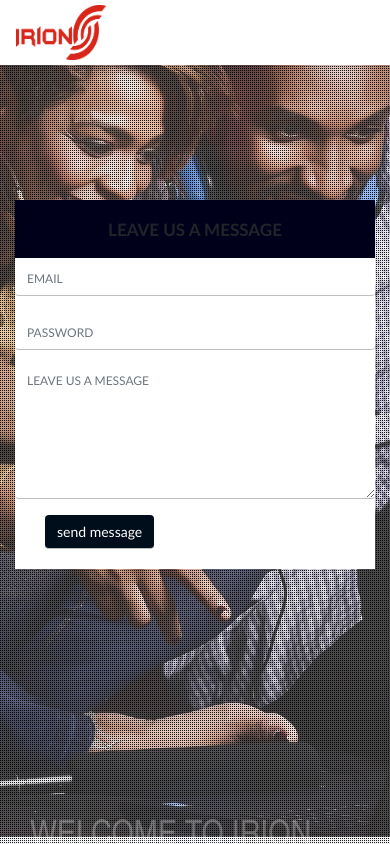
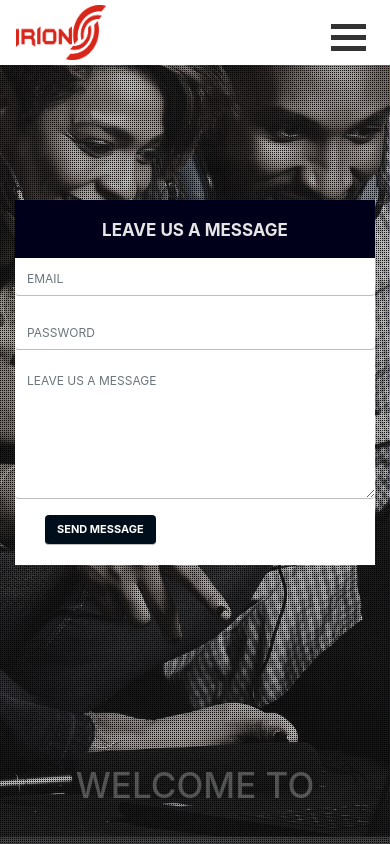
Before and after one commit to Danny-awesome/irion_replica, a PHP site: page /irion/index.php in a window 390 px wide. Run offline with PHP 8.4, Linux system fonts and the light colour scheme.

Commit message:
updated navbar toggle invisibility
nav bar toggle icon is now visible on small screen

```diff
--- a/css/style.css
+++ b/css/style.css
@@ -1,6 +1,7 @@
 
 *{
-    font-family:"Trebuchet MS", Helvetica, sans-serif;
+	margin: 0;
+	padding: 0;
 }
 /* preloader */
 .preloader{
@@ -40,13 +41,13 @@
     width: 90px;
     height: 55px;
 }
+
 body{
     background-color: #ffffff;
 	font-weight: 400;
 	font-size: 15px;
 	overflow-y: scroll;
 	overflow-x: hidden;
-    font-family: Constantia, Palatino, "Palatino Linotype", "Palatino LT STD", Georgia, serif;
 }
 .nav-links li a,
 .dropbtn{
@@ -54,17 +55,19 @@ body{
     margin-left: 30px;
     text-transform: uppercase;
 }
-
+.nav-links li a:hover{
+	color:#003366;
+}
 .irionNavBar{
+	font-family: "Trebuchet MS", Helvetica, sans-serif;
     padding-top: 0px !important;
     padding-bottom: 0px !important;
 	background-color:#ffffff !important;
 	box-shadow: 0 0px 9px 0 rgba(0,0,0,0.2);
-    color: #333333;
+    color:#404040;
 }
 
 .irionNavBar:hover{
-	background-color:#ffffff !important;
 	box-shadow: 0 0px 9px 0 rgba(0,0,0,0.2);
 }
 
@@ -75,17 +78,15 @@ body{
 .dropdown-content {
     display: none;
     position: absolute;
-    background-color: #e6e6e6;
+    background-color: #ffffff;
     min-width: 160px;
-    box-shadow: 0px 8px 16px 0px rgba(0,0,0,0.2);
     z-index: 1;
     margin-top: 5px;
   }
 
   .dropdown-content a {
-    float: none;
-    color: black;
-    padding: 12px 16px;
+	float: none;
+	padding: 12px 16px;
     text-decoration: none;
     display: block;
     text-align: center;
@@ -93,15 +94,39 @@ body{
   }
 
   .dropdown-content a:hover {
-    background-color: #bfbfbf;
+    background-color:#e6e6e6;
     text-decoration: none;
-    color: #666666;
+    color: #003366;
   }
 
   .dropdown:hover .dropdown-content {
     display: block;
   }
+/* burger icon  */
+.burger-container {
+	display: inline-block;
+	cursor: pointer;
+  }
 
+  .bar1, .bar2, .bar3 {
+	width: 35px;
+	height: 5px;
+	background-color: #333;
+	margin: 6px 0;
+	transition: 0.4s;
+  }
+
+  .change .bar1 {
+	-webkit-transform: rotate(-45deg) translate(-9px, 6px);
+	transform: rotate(-45deg) translate(-9px, 6px);
+  }
+
+  .change .bar2 {opacity: 0;}
+
+  .change .bar3 {
+	-webkit-transform: rotate(45deg) translate(-8px, -8px);
+	transform: rotate(45deg) translate(-8px, -8px);
+  }
   /* slideshow */
 
 
@@ -113,7 +138,6 @@ h3{
 	float: left;
 }
 body{
-	font-family: Constantia, Palatino, "Palatino Linotype", "Palatino LT STD", Georgia, serif;
 	font-weight: 400;
 	font-size: 15px;
 	overflow-y: scroll;
@@ -170,7 +194,6 @@ a{
     animation: titleAnimation 36s linear infinite 0s;
 }
 .cb-slideshow li div h3 {
-    font-family: 'BebasNeueRegular', 'Arial Narrow', Arial, sans-serif;
     font-size: 35px !important;
     padding: 0 30px;
     line-height: 160px;
@@ -509,14 +532,14 @@ a{
 	padding: 20px;
 	font-weight: bold;
 	text-transform: uppercase;
-	/* color: #f2f2f2; */
+	color:#e6e6e6;
 	background: #00001a;
 	font-size: 17px;
 }
 .submit-message{
 	background:  #000d1a;
-	/* color: 	 #f2f2f2; */
-	font-size: 14px;
+	font-size: 11px;
+	font-weight: bold;
 	margin-left: 30px;
 	margin-bottom: 20px;
 	/* width:100px; */
@@ -548,6 +571,10 @@ a{
 
 /* about us code */
 
+	/* font-family: Arial, Helvetica, sans-serif; */
+	/* font-family: "Lucida Sans Unicode", "Lucida Grande", sans-serif; */
+	/* font-family: Verdana, Geneva, sans-serif; */
+	/* font-family: "Trebuchet MS", Helvetica, sans-serif; */
   .notes{
 	margin-top: 70px;
   }
@@ -589,7 +616,7 @@ a{
 	font-family: Constantia, Palatino, "Palatino Linotype", "Palatino LT STD", Georgia, serif;
 	font-size: 15px;
 	text-indent: 40px;
-	color: #333333;
+	color: #404040;
 	margin-left: 60px;
 	margin-right: 60px;
   }
@@ -630,7 +657,19 @@ a{
 	  height: 460px;
 	}
   }
+
+	/* font-family: Arial, Helvetica, sans-serif; */
+	/* font-family: "Lucida Sans Unicode", "Lucida Grande", sans-serif; */
+	/* font-family: Verdana, Geneva, sans-serif; */
+	/* font-family: "Trebuchet MS", Helvetica, sans-serif; */
+  .about-us-notes h2{
+	font-family: Verdana, Geneva, sans-serif;
+	font-size: 30px;
+	font-weight: bold;
+	color:#4d4d4d;
+  }
   .about-us-notes h5{
+	   color: #595959;
 	  font-size: 20px;
 	  font-weight: bold;
   }
--- a/index.php
+++ b/index.php
@@ -49,7 +49,7 @@
               <div class="form-group">
                   <textarea class="form-control" rows="5" id="comment" placeholder="LEAVE US A MESSAGE"></textarea>
               </div>
-              <input type="button" class="btn btn-primary submit-message" value="send message">
+              <input type="button" class="btn btn-primary submit-message" value="SEND MESSAGE">
             </form>
         </div>
         <div class="col-md-1"></div>
--- a/js/script.js
+++ b/js/script.js
@@ -1,12 +1,9 @@
 // on clicks
 $(document).ready(function(){
-    $(".submit-message").click(homePageMsg);
-    // $(".sign-up-btn").click(signUpForm);
-    // $(".loginbtn").click(loginForm);
+    $(".submit-message").click(homePageMsg);=
     $(".recoverbtn").click(retrievepwd);
     $(".changepwdbtn").click(changepassword);
 });
-
 // preloader
 $(window).on('load',function(){
   $('.preloader').addClass('complete');
@@ -46,3 +43,7 @@ function myFunction() {
   $(document).ready(function(){
     $("#payment-method").slideDown("slow");
 });
+
+function myFunction(x) {
+  x.classList.toggle("change");
+}
--- a/navbar.php
+++ b/navbar.php
@@ -11,16 +11,25 @@
     <link rel="stylesheet" href="css/bootstrap/css/bootstrap.min.css"/>
     <script src="js/jquery-3.4.1.min.js"></script>
     <script src="css/bootstrap/js/bootstrap.min.js"></script>
-    <script src="js/script.js"></script>
+
     <link rel="stylesheet" href="css/style.css">
+    <style>
+
+    </style>
   </head>
     <body class="body">
 
    <!-- navbar links -->
-   <nav class="navbar navbar-expand-md irionNavBar fixed-top navbar-default navbar-custom"">
+   <nav class="navbar navbar-expand-md irionNavBar fixed-top navbar-default navbar-custom">
         <a class="navbar-brand" href="#"><img class="irion-logo" src="images/irion-logo.png" alt="irion logo"></a>
         <button class="navbar-toggler" type="button" data-toggle="collapse" data-target="#collapsibleNavbar">
-          <span class="navbar-toggler-icon"></span>
+          <span class="navbar-toggler-icon">
+          <div class="burger-container">
+            <div class="bar1"></div>
+            <div class="bar2"></div>
+            <div class="bar3"></div>
+          </div>
+          </span>
         </button>
         <div class="collapse navbar-collapse justify-content-center" id="collapsibleNavbar">
           <ul class="navbar-nav nav-links">
@@ -48,6 +57,5 @@
           </ul>
         </div>
       </nav>
-
     </body>
 </html>
```
